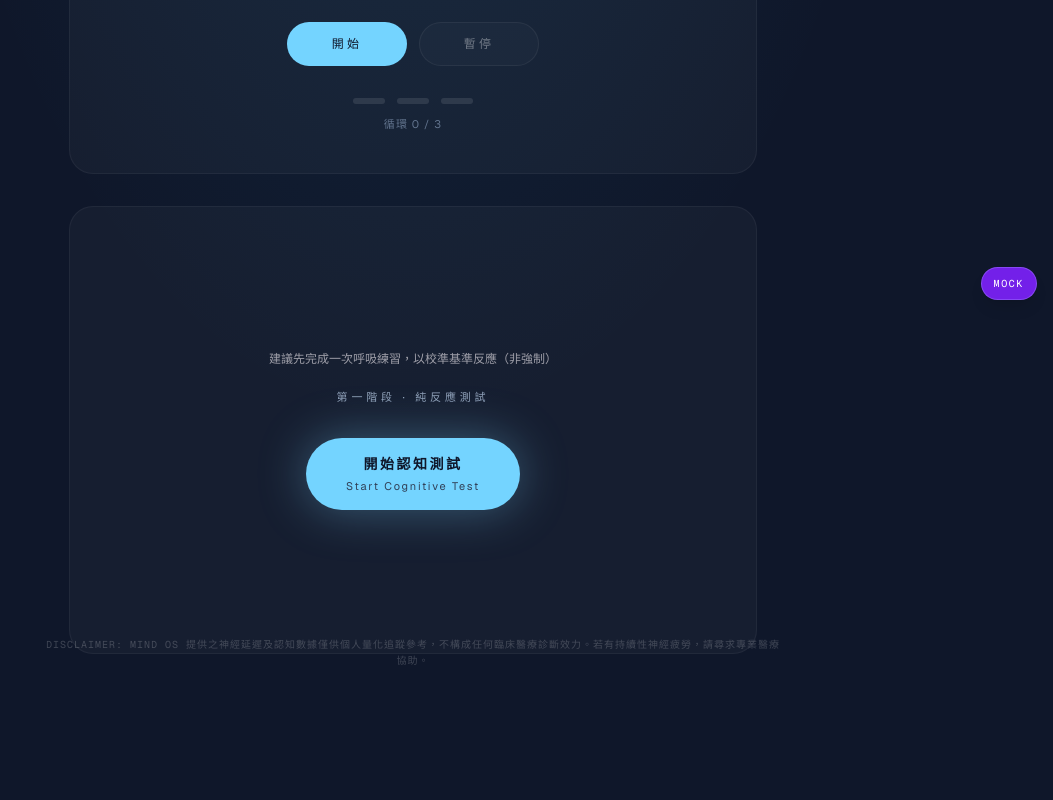
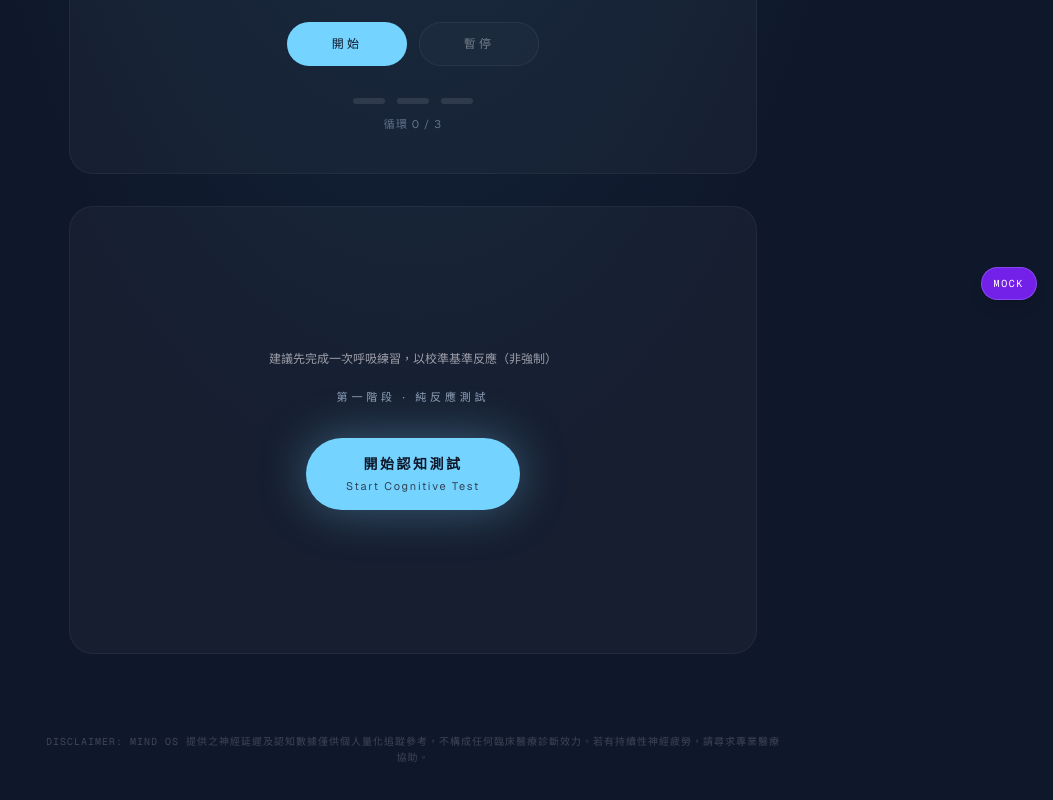
Before and after one commit to wongbrian927-hash/mind-os-mvp, a Next.js app: page / in a window 1280 px wide. Shown: the part 484-1284 px from the top of the page, without its empty margins (227-1280 px from the left). Before the commit the page ends 1178 px from the top, so only its background shows below. Built offline with nearby package versions, Linux system fonts and the light colour scheme.

Commit message:
fix: update project configuration and deploy latest changes

```diff
--- a/app/page.tsx
+++ b/app/page.tsx
@@ -778,8 +778,9 @@ function Home() {
 
       <main
         className={`relative z-10 mx-auto flex w-full max-w-3xl flex-1 flex-col justify-center gap-4 px-4 pt-16 sm:gap-8 sm:px-10 sm:pt-10 ${
-          sessionStage === "summary"
-            ? "overflow-y-auto pb-24 sm:pb-28"
+          sessionStage === "summary" ||
+          (sessionStage === "srt" && reactionPhase === "ready")
+            ? "overflow-y-auto pb-10 sm:pb-12"
             : "overflow-hidden pb-6 sm:pb-10"
         }`}
       >
@@ -1045,7 +1046,7 @@ function Home() {
 
       <p
         aria-label="Disclaimer"
-        className="absolute inset-x-0 bottom-0 z-[5] mx-auto max-w-3xl px-4 pb-4 text-center font-mono text-[9px] leading-relaxed tracking-widest text-white/20 transition-opacity duration-300 hover:text-white/50 sm:pb-6 sm:text-[10px]"
+        className="relative z-[5] mx-auto mt-auto w-full max-w-3xl shrink-0 px-4 pb-8 pt-6 text-center font-mono text-[9px] leading-relaxed tracking-widest text-white/20 transition-opacity duration-300 hover:text-white/50 sm:pb-10 sm:pt-8 sm:text-[10px]"
       >
         {t.disclaimer}
       </p>
--- a/lib/calculateTier.ts
+++ b/lib/calculateTier.ts
@@ -143,7 +143,7 @@ export function isTierZero(
   >,
 ) {
   return (
-    data.latency < 180 &&
+    data.latency <= 200 &&
     data.interference <= 0 &&
     data.accuracy === 100 &&
     data.completedBreathingBeforeTest
```
